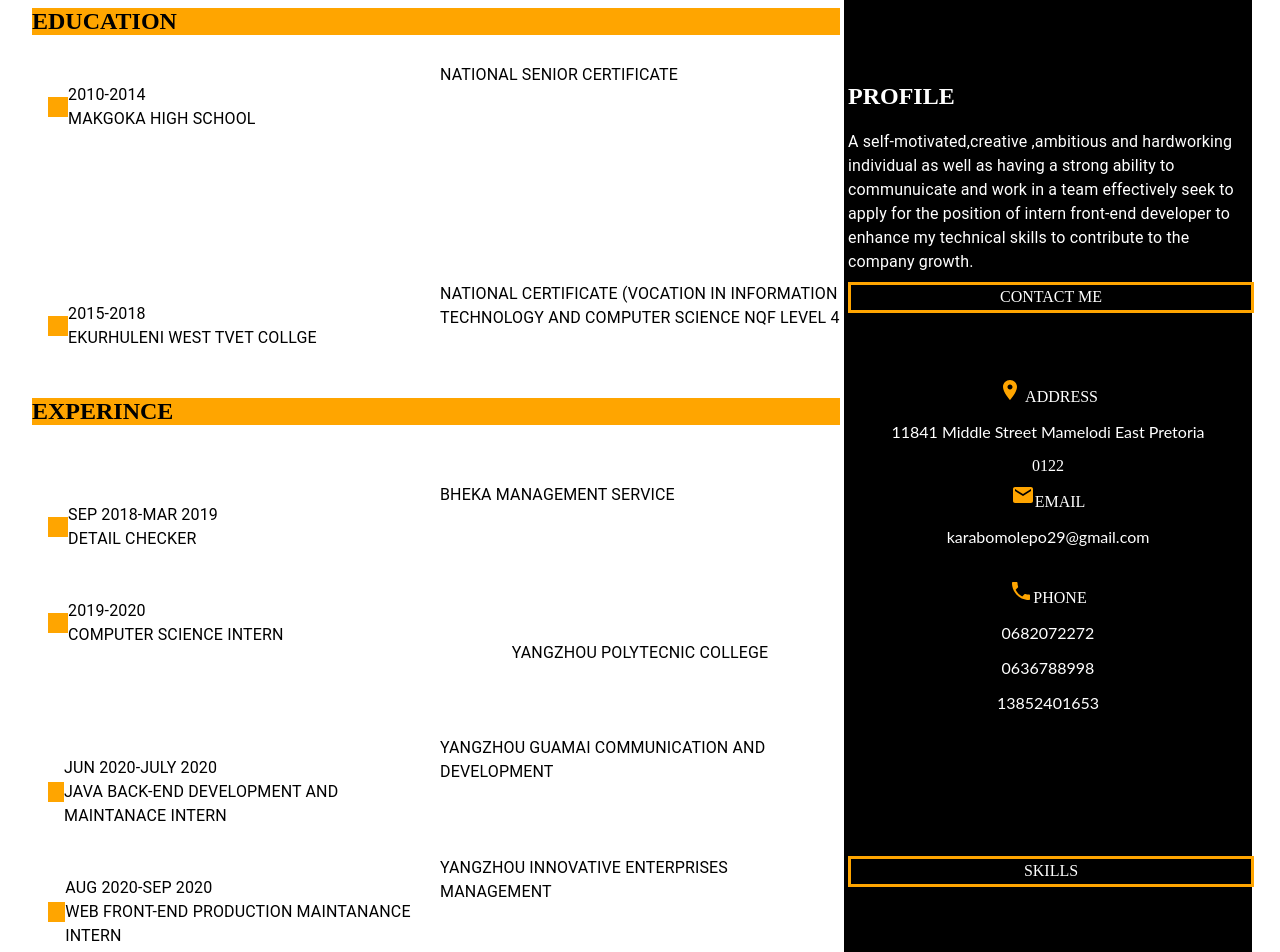
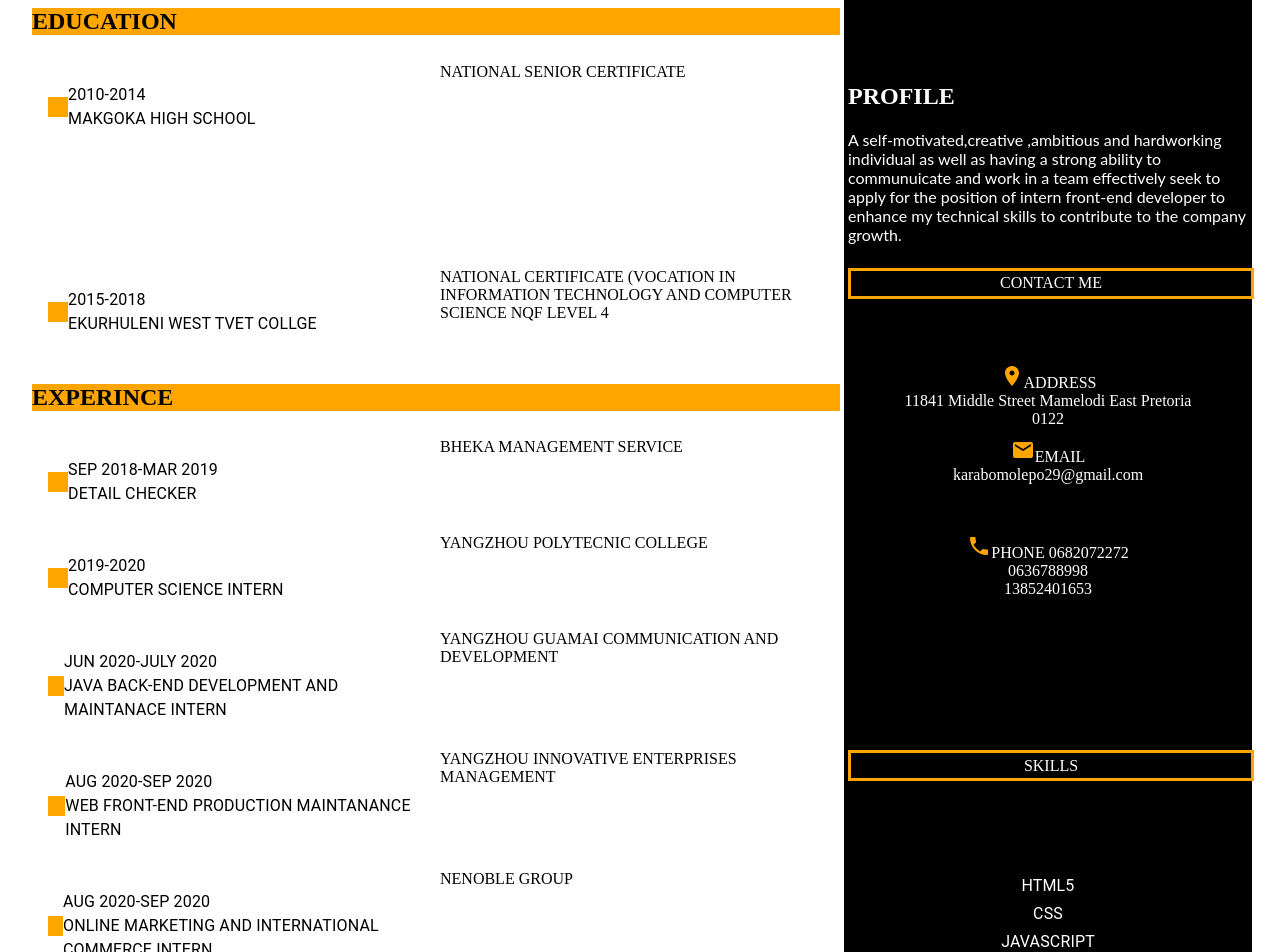
Before and after one commit to Kaybee-debug/practice, a React (Create React App) app: page / in a window 1280 px wide. Shown: the part 320-1272 px from the top of the page. Built offline with nearby package versions, Linux system fonts and the light colour scheme.

Commit message:
1 file modified

```diff
--- a/src/App.js
+++ b/src/App.js
@@ -39,7 +39,7 @@ export default function App() {
       <Grid container spacing={1} >
 <Grid  container    >
 <Container style={{ backgroundColor: 'orange', alignItems:'center' ,justifyContent:'center' ,display:'flex'}} >
-<Grid item xs={5}  width='xs'>
+<Grid item xs={5}  >
 
         <Avatar  alt ="kaybee"   style={{height:300, width:300}}
         src="https://scontent.fpry1-1.fna.fbcdn.net/v/t39.30808-6/210610593_1136973800117737_3255232654783952712_n.jpg?_nc_cat=108&ccb=1-3&_nc_sid=09cbfe&_nc_eui2=AeF7wyf629T7fVgwKmR7tjUABIJvmlnjCdIEgm-aWeMJ0gNj2tFr3EZ_Dg6JLkzrnIWo8LKLBOX__WOAMF1Ya2Oc&_nc_ohc=qwPD5LVmFDcAX8OfHjv&_nc_pt=5&_nc_ht=scontent.fpry1-1.fna&oh=6e0b1a284217db651ceccc69157fd1f5&oe=60F0E853"  >
@@ -56,14 +56,7 @@ export default function App() {
             </Container>
           </Grid>
 
-       {/*} <Grid item xs={6}>
-          <Container width="xs" style={{ backgroundColor: 'orange', alignItems:'left' ,justifyContent:'center'}}>
-            <h1>KARABO MALEHU MOLEPO</h1>
-            <p>front-end developer</p>
 
-
-          </Container>
-  </Grid>*/}
 
         <Grid  item xs={8}direction="row" >
 
@@ -71,10 +64,13 @@ export default function App() {
            <h2> EDUCATION</h2>
           </div>
           </Grid>
-          <Grid item xs={4}  className={classes.root} style={{}}> </Grid>
+
+          <Grid item xs={4}  className={classes.root} style={{}}>
+            <div></div>
+             </Grid>
           <Grid item xs={4} direction="row"style={{display:"flex",justifyContent:"flex-start" }} >
 
-            <div>
+
               <List>
                 <ListItem>
               <Box bgcolor="orange" width={20} height={20} />
@@ -85,41 +81,40 @@ export default function App() {
                </ListItemText>
                </ListItem>
                </List>
-            </div>
-            {/*<div> <Rating name="size-small" defaultValue={2} size="small" />
-<Rating name="size-medium" defaultValue={2} />
-  <Rating name="size-large" defaultValue={2} size="large" /></div>*/}
+
+
+
           </Grid>
           <Grid item xs={4} direction="row"style={{display:"flex",justifyContent:"flex-start" }}>
 
-            <Typography>NATIONAL SENIOR CERTIFICATE</Typography>
+            NATIONAL SENIOR CERTIFICATE
           </Grid>
 
           <Grid item xs={4} className={classes.root} style={{}}>
           <h2 >PROFILE</h2>
-     <Typography>
+     <p>
        A self-motivated,creative ,ambitious and hardworking individual as well as having a strong ability to communuicate and work in a team effectively seek to apply for the position of intern front-end developer to enhance my technical skills to contribute to the company growth.
-     </Typography>
+     </p>
 
           </Grid>
 
           <Grid item xs={4}direction="row"style={{display:"flex",justifyContent:"flex-start" }}>
 
-            <div>
+
               <List>
                 <ListItem>
               <Box bgcolor="orange" width={20} height={20} />
               <ListItemText>2015-2018<br/> EKURHULENI WEST TVET COLLGE </ListItemText>
               </ListItem>
               </List>
-            </div>
+
           </Grid>
           <Grid item xs={4} direction="row"style={{display:"flex",justifyContent:"flex-start" }}>
 
-            <Typography>
+
               NATIONAL CERTIFICATE (VOCATION IN INFORMATION TECHNOLOGY AND
               COMPUTER SCIENCE NQF LEVEL 4
-            </Typography>
+
 
         </Grid>
 
@@ -137,16 +132,19 @@ export default function App() {
 
 
         <Grid item xs={4} className={classes.root} style={{textAlign:'center'}}>
-        <LocationOn style={{color:"orange"}}/ ><lebel>  ADDRESS
-             <p >11841 Middle Street
+        <LocationOn style={{color:"orange"}}/ >
+          <lebel>
+             ADDRESS<br/>
+             11841 Middle Street
               Mamelodi East
-              Pretoria</p>
-              0122</lebel>
+              Pretoria<br/>
+              0122
+          </lebel>
            </Grid>
 
         <Grid item xs={4}direction="row"style={{display:"flex",justifyContent:"flex-start" }}>
 
-            <div>
+
               <List>
                 <ListItem>
               <Box bgcolor="orange" width={20} height={20} />
@@ -154,26 +152,26 @@ export default function App() {
               </ListItemText>
               </ListItem>
               </List>
-            </div>
+
           </Grid>
           <Grid item xs={4}direction="row"style={{display:"flex",justifyContent:"flex-start" }}>
 
-            <Typography>BHEKA MANAGEMENT SERVICE</Typography>
+            BHEKA MANAGEMENT SERVICE
           </Grid>
 
           <Grid item xs={4} className={classes.root} style={{textAlign:"center"}} >
           <Email style={{color:"orange"}}/ >
             <lebel>
 
-              EMAIL
-             <p> karabomolepo29@gmail.com</p>
+              EMAIL <br/>
+              karabomolepo29@gmail.com
 
             </lebel>
              </Grid>
 
           <Grid item xs={4} direction="row"style={{display:"flex",justifyContent:"flex-start" }}>
 
-            <div>
+
               <List>
                 <ListItem>
               <Box bgcolor="orange" width={20} height={20} />
@@ -182,11 +180,11 @@ export default function App() {
                COMPUTER SCIENCE INTERN</ListItemText>
               </ListItem>
               </List>
-            </div>
+
           </Grid>
-          <Grid item xs={4}direction="row"style={{display:"flex",justifyContent:"center" ,alignItems:"center"}}>
+          <Grid item xs={4}direction="row"style={{display:"flex",justifyContent:"flex-start" }}>
 
-            <Typography>YANGZHOU POLYTECNIC COLLEGE</Typography>
+            YANGZHOU POLYTECNIC COLLEGE
           </Grid>
 
           <Grid item xs={4} className={classes.root} style={{textAlign:"center"}} >
@@ -194,15 +192,16 @@ export default function App() {
        <lebel>
 
               PHONE
-             <p> 0682072272</p> <p>0636788998</p>
-              <p>13852401653</p>
+              0682072272<br/>
+              0636788998<br/>
+              13852401653
 
         </lebel>
              </Grid>
 
           <Grid item xs={4} direction="row"style={{display:"flex",justifyContent:"flex-start" }}>
 
-            <div>
+
               <List>
                 <ListItem>
               <Box bgcolor="orange" width={20} height={20} />
@@ -213,19 +212,18 @@ export default function App() {
               </ListItemText>
               </ListItem>
               </List>
-            </div>
+
           </Grid>
           <Grid item xs={4}direction="row"style={{display:"flex",justifyContent:"flex-start" }}>
 
-            <Typography>
+
               YANGZHOU GUAMAI COMMUNICATION AND DEVELOPMENT
-            </Typography>
+
           </Grid>
 
           <Grid item xs={4} className={classes.root} style={{textAlign:"center"}}> </Grid>
           <Grid item xs={4} direction="row"style={{display:"flex",justifyContent:"flex-start" }}>
 
-            <div>
               <List>
                 <ListItem>
               <Box bgcolor="orange" width={20} height={20} />
@@ -235,11 +233,10 @@ export default function App() {
               </ListItemText>
               </ListItem>
               </List>
-            </div>
           </Grid>
           <Grid item xs={4}direction="row"style={{display:"flex",justifyContent:"flex-start" }}>
 
-            <Typography>YANGZHOU INNOVATIVE ENTERPRISES MANAGEMENT</Typography>
+            YANGZHOU INNOVATIVE ENTERPRISES MANAGEMENT
           </Grid>
           <Grid item xs={4} className={classes.root} style={{textAlign:"center"}}>
           <Box display="flex" border={3} borderColor ="orange"width={1} height={25} alignItems="center"  justifyContent="center" >
@@ -249,7 +246,7 @@ export default function App() {
 
           <Grid item xs={4} direction="row"style={{display:"flex",justifyContent:"flex-start" }}>
 
-            <div>
+
               <List>
                 <ListItem>
               <Box bgcolor="orange" width={20} height={20} />
@@ -260,11 +257,11 @@ export default function App() {
               </ListItemText>
               </ListItem>
               </List>
-            </div>
+
           </Grid>
           <Grid item xs={4} direction="row"style={{display:"flex",justifyContent:"flex-start" }}>
 
-            <Typography>NENOBLE GROUP</Typography>
+            NENOBLE GROUP
           </Grid>
 
 
@@ -310,75 +307,10 @@ export default function App() {
            NETWOKING
          </ListItemText>
        </list>
+       </Grid>
 
-
-
-
-</Grid>
-<Grid item xs={12} style={{backgroundColor:'orange'}} >
-
-
-
-   </Grid>
-
-
-
-
-
-
-         <Grid item xs={12}>
-
-
-          </Grid>
-      {/*<Grid item xs={6}>
-
-            <Typography>
-              ADDRESS
-              11841 Middle Street
-              Mamelodi
-              Pretoria
-              0122
-
-
-
-            </Typography>
-              </Grid>*/}
-          <Grid item xs={12}>
-
-                        </Grid>
-         {/* <Grid item xs={6}>
-
-            <Typography>
-              EMAIL
-              karabomolepo29@gmail.com
-              </Typography>
-            </Grid>*/}
-          <Grid item xs={12}>
-
-          </Grid>
-          {/*<Grid item xs={6}>
-
-            <Typography>
-              PHONE
-              0682072272/  0636788998
-              13852401653
-            </Typography>
-          </Grid>*/}
-
-
-
-
-
-
-
-
-
-
-
-
-
-
-
+       <Grid item xs={12} style={{backgroundColor:'orange'}} >
+         </Grid>
 
       </Grid>
     </Container>
```
